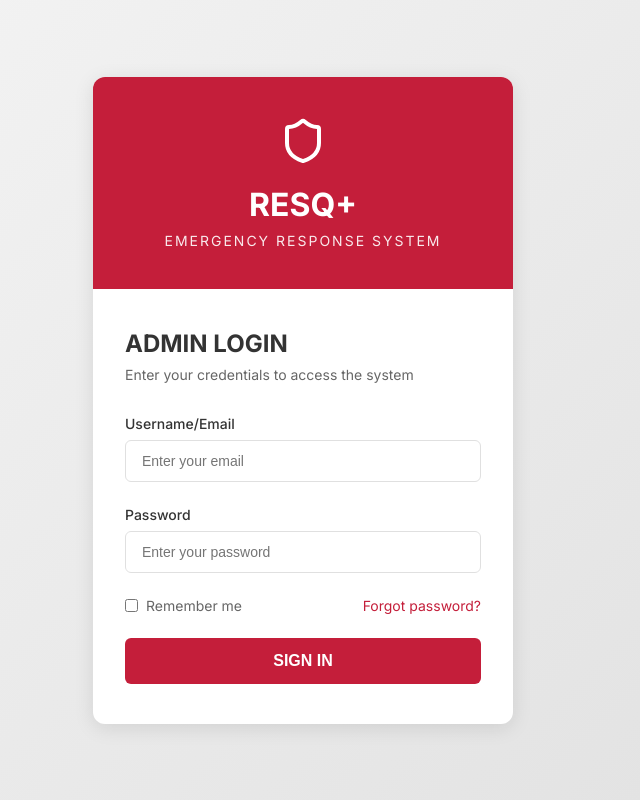
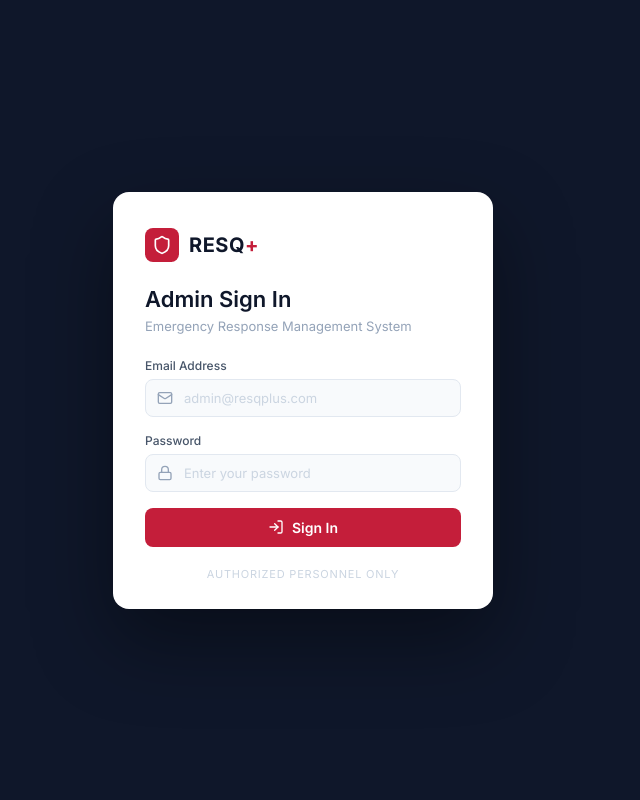
Before and after one commit to laibaaqeel/resqplus-admin, a React (Create React App) app: page /login in a window 1280 px wide. Shown: the whole page, without its empty margins (337-977 px from the left). Built offline with nearby package versions, Linux system fonts and the light colour scheme; no server answers.

Commit message:
login redesign

```diff
--- a/src/pages/Cameras.js
+++ b/src/pages/Cameras.js
@@ -204,7 +204,7 @@ await fetchCameras(); // refresh full list from DB
               <h3>{editingCamera ? 'Edit Camera' : 'Add New Camera'}</h3>
               <button onClick={() => setShowModal(false)}>×</button>
             </div>
-            <form onSubmit={handleSubmit}>
+            <form onSubmit={handleSubmit} onKeyDown={(e) => { if (e.key === 'Enter' && e.target.tagName === 'INPUT') e.preventDefault(); }}>
               <div className="form-group">
                 <label>Camera Name</label>
                 <input type="text" value={formData.name}
--- a/src/pages/Login.css
+++ b/src/pages/Login.css
@@ -3,129 +3,175 @@
   display: flex;
   justify-content: center;
   align-items: center;
-  background: linear-gradient(135deg, #f5f5f5 0%, #e0e0e0 100%);
+  background: #0F172A;
   padding: 20px;
 }
 
 .login-card {
   background: white;
-  border-radius: 12px;
-  box-shadow: 0 4px 20px rgba(0, 0, 0, 0.1);
-  overflow: hidden;
+  border-radius: 16px;
+  padding: 36px 32px 28px;
   width: 100%;
-  max-width: 420px;
+  max-width: 380px;
+  box-shadow: 0 32px 80px rgba(0, 0, 0, 0.4);
+  animation: cardIn 0.25s ease;
 }
 
-.login-header {
-  background: var(--primary-red);
-  color: white;
-  padding: 40px 20px;
-  text-align: center;
+@keyframes cardIn {
+  from { opacity: 0; transform: translateY(16px); }
+  to   { opacity: 1; transform: translateY(0); }
 }
 
-.login-header h1 {
-  font-size: 32px;
-  font-weight: bold;
-  margin: 16px 0 8px;
+/* Brand */
+.login-brand {
+  display: flex;
+  align-items: center;
+  gap: 10px;
+  margin-bottom: 24px;
 }
 
-.login-header p {
-  font-size: 14px;
-  letter-spacing: 2px;
-  opacity: 0.9;
+.brand-icon {
+  width: 34px;
+  height: 34px;
+  background: #C41E3A;
+  border-radius: 8px;
+  display: flex;
+  align-items: center;
+  justify-content: center;
+  flex-shrink: 0;
 }
 
-.login-body {
-  padding: 40px 32px;
+.brand-name {
+  font-size: 20px;
+  font-weight: 700;
+  color: #0F172A;
+  letter-spacing: 0.5px;
 }
 
-.login-body h2 {
-  font-size: 24px;
-  color: var(--text-dark);
-  margin-bottom: 8px;
+.brand-plus { color: #C41E3A; }
+
+/* Title */
+.login-title {
+  font-size: 22px;
+  font-weight: 600;
+  color: #0F172A;
+  margin: 0 0 6px;
 }
 
 .login-subtitle {
-  color: var(--text-light);
-  font-size: 14px;
-  margin-bottom: 32px;
+  font-size: 13px;
+  color: #94a3b8;
+  margin: 0 0 24px;
 }
 
-.form-group {
-  margin-bottom: 24px;
+/* Error */
+.login-error {
+  background: #fff1f2;
+  border: 1px solid #fecaca;
+  color: #dc2626;
+  padding: 10px 14px;
+  border-radius: 8px;
+  margin-bottom: 18px;
+  font-size: 13px;
+  line-height: 1.4;
 }
 
-.form-group label {
-  display: block;
-  margin-bottom: 8px;
-  color: var(--text-dark);
-  font-size: 14px;
-  font-weight: 500;
+/* Fields */
+.login-field {
+  margin-bottom: 16px;
 }
 
-.form-group input {
-  width: 100%;
-  padding: 12px 16px;
-  border: 1px solid var(--border-gray);
-  border-radius: 6px;
-  font-size: 14px;
-  transition: border-color 0.3s;
+.login-field label {
+  display: block;
+  font-size: 12px;
+  font-weight: 500;
+  color: #475569;
+  margin-bottom: 6px;
 }
 
-.form-group input:focus {
-  outline: none;
-  border-color: var(--primary-red);
+.input-wrapper {
+  position: relative;
+  display: flex;
+  align-items: center;
 }
 
-.form-footer {
-  display: flex;
-  justify-content: space-between;
-  align-items: center;
-  margin-bottom: 24px;
+.input-icon {
+  position: absolute;
+  left: 12px;
+  color: #94a3b8;
+  pointer-events: none;
+  flex-shrink: 0;
 }
 
-.remember-me {
+.login-field input {
+  width: 100%;
+  padding: 10px 12px 10px 38px;
+  border: 1px solid #e2e8f0;
+  border-radius: 8px;
+  font-size: 13px;
+  font-family: 'Inter', sans-serif;
+  color: #0F172A;
+  outline: none;
+  transition: border-color 0.2s, box-shadow 0.2s;
+  background: #f8fafc;
+  box-sizing: border-box;
+}
+
+.login-field input:focus {
+  border-color: #C41E3A;
+  box-shadow: 0 0 0 3px rgba(196, 30, 58, 0.08);
+  background: white;
+}
+
+.login-field input::placeholder { color: #cbd5e1; }
+
+/* Button */
+.login-btn {
+  width: 100%;
+  padding: 11px 16px;
+  background: #C41E3A;
+  color: white;
+  border: none;
+  border-radius: 8px;
+  font-size: 14px;
+  font-weight: 600;
+  font-family: 'Inter', sans-serif;
+  cursor: pointer;
   display: flex;
   align-items: center;
+  justify-content: center;
   gap: 8px;
-  font-size: 14px;
-  color: var(--text-light);
-  cursor: pointer;
+  margin-top: 8px;
+  transition: background 0.2s, transform 0.1s;
 }
 
-.remember-me input {
-  cursor: pointer;
+.login-btn:hover:not(:disabled) { background: #a01830; }
+.login-btn:active:not(:disabled) { transform: scale(0.99); }
+.login-btn:disabled { opacity: 0.7; cursor: not-allowed; }
+
+/* Spinner inside button */
+.login-spinner {
+  width: 16px;
+  height: 16px;
+  border: 2px solid rgba(255,255,255,0.35);
+  border-top-color: white;
+  border-radius: 50%;
+  animation: spin 0.7s linear infinite;
+  flex-shrink: 0;
 }
 
-.forgot-password {
-  color: var(--primary-red);
-  font-size: 14px;
-  text-decoration: none;
-}
+@keyframes spin { to { transform: rotate(360deg); } }
 
-.forgot-password:hover {
-  text-decoration: underline;
-}
-
-.login-btn {
-  width: 100%;
-  padding: 14px;
-  background: var(--primary-red);
-  color: white;
-  border: none;
-  border-radius: 6px;
-  font-size: 16px;
-  font-weight: 600;
-  cursor: pointer;
-  transition: background 0.3s;
-}
-
-.login-btn:hover {
-  background: var(--dark-red);
+/* Footer */
+.login-footer {
+  text-align: center;
+  font-size: 11px;
+  color: #cbd5e1;
+  margin-top: 20px;
+  text-transform: uppercase;
+  letter-spacing: 0.8px;
 }
 
 @media (max-width: 480px) {
-  .login-body {
-    padding: 32px 24px;
-  }
+  .login-card { padding: 28px 20px 22px; }
 }
--- a/src/pages/Login.js
+++ b/src/pages/Login.js
@@ -1,12 +1,11 @@
 import React, { useState } from 'react';
-import { Shield } from 'lucide-react';
+import { Shield, Mail, Lock, LogIn } from 'lucide-react';
 import './Login.css';
-import api from '../api/axios'; // ← import your axios instance
+import api from '../api/axios';
 
 function Login({ onLogin }) {
   const [email, setEmail] = useState('');
   const [password, setPassword] = useState('');
-  const [rememberMe, setRememberMe] = useState(false);
   const [loading, setLoading] = useState(false);
   const [error, setError] = useState('');
 
@@ -14,28 +13,19 @@ function Login({ onLogin }) {
     e.preventDefault();
     setError('');
     setLoading(true);
-
     try {
       const response = await api.post('/auth/login', { email, password });
-
       const { token, user } = response.data;
-
-      // Save token & user info
       localStorage.setItem('token', token);
       localStorage.setItem('user', JSON.stringify(user));
-
-      // Block non-admins
       if (user.role !== 'admin') {
         setError('Access denied. Admin accounts only.');
         localStorage.clear();
         return;
       }
-
-      onLogin(user); // pass user up to App.js
-
+      onLogin(user);
     } catch (err) {
-      const msg = err.response?.data?.message || 'Login failed. Check your credentials.';
-      setError(msg);
+      setError(err.response?.data?.message || 'Invalid email or password.');
     } finally {
       setLoading(false);
     }
@@ -44,73 +34,59 @@ function Login({ onLogin }) {
   return (
     <div className="login-container">
       <div className="login-card">
-        <div className="login-header">
-          <Shield size={48} color="white" />
-          <h1>RESQ+</h1>
-          <p>EMERGENCY RESPONSE SYSTEM</p>
+
+        <div className="login-brand">
+          <div className="brand-icon"><Shield size={20} color="white" /></div>
+          <span className="brand-name">RESQ<span className="brand-plus">+</span></span>
         </div>
 
-        <div className="login-body">
-          <h2>ADMIN LOGIN</h2>
-          <p className="login-subtitle">Enter your credentials to access the system</p>
+        <h2 className="login-title">Admin Sign In</h2>
+        <p className="login-subtitle">Emergency Response Management System</p>
 
-          {/* Show error if login fails */}
-          {error && (
-            <div style={{
-              background: '#ff000020',
-              border: '1px solid #ff4444',
-              color: '#ff4444',
-              padding: '10px 14px',
-              borderRadius: '6px',
-              marginBottom: '16px',
-              fontSize: '14px'
-            }}>
-              {error}
-            </div>
-          )}
+        {error && <div className="login-error">{error}</div>}
 
-          <form onSubmit={handleSubmit}>
-            <div className="form-group">
-              <label>Username/Email</label>
+        <form onSubmit={handleSubmit}>
+          <div className="login-field">
+            <label>Email Address</label>
+            <div className="input-wrapper">
+              <Mail size={16} className="input-icon" />
               <input
-                type="text"
-                placeholder="Enter your email"
+                type="email"
+                placeholder="admin@resqplus.com"
                 value={email}
                 onChange={(e) => setEmail(e.target.value)}
                 required
+                autoComplete="email"
               />
             </div>
+          </div>
 
-            <div className="form-group">
-              <label>Password</label>
+          <div className="login-field">
+            <label>Password</label>
+            <div className="input-wrapper">
+              <Lock size={16} className="input-icon" />
               <input
                 type="password"
                 placeholder="Enter your password"
                 value={password}
                 onChange={(e) => setPassword(e.target.value)}
                 required
+                autoComplete="current-password"
               />
             </div>
+          </div>
 
-            <div className="form-footer">
-              <label className="remember-me">
-                <input
-                  type="checkbox"
-                  checked={rememberMe}
-                  onChange={(e) => setRememberMe(e.target.checked)}
-                />
-                <span>Remember me</span>
-              </label>
-              <a href="#forgot" className="forgot-password">
-                Forgot password?
-              </a>
-            </div>
+          <button type="submit" className="login-btn" disabled={loading}>
+            {loading ? (
+              <span className="login-spinner" />
+            ) : (
+              <LogIn size={16} />
+            )}
+            {loading ? 'Signing in...' : 'Sign In'}
+          </button>
+        </form>
 
-            <button type="submit" className="login-btn" disabled={loading}>
-              {loading ? 'SIGNING IN...' : 'SIGN IN'}
-            </button>
-          </form>
-        </div>
+        <p className="login-footer">Authorized personnel only</p>
       </div>
     </div>
   );
--- a/src/pages/Organizations.js
+++ b/src/pages/Organizations.js
@@ -47,12 +47,11 @@ function Organizations() {
     e.preventDefault();
     try {
       if (editingOrg) {
-        const res = await api.put(`/organizations/${editingOrg.id}`, formData);
-        setOrganizations(organizations.map(o => o.id === editingOrg.id ? res.data : o));
+        await api.put(`/organizations/${editingOrg.id}`, formData);
       } else {
-        const res = await api.post('/organizations', formData);
-        setOrganizations([...organizations, res.data]);
+        await api.post('/organizations', formData);
       }
+      await fetchOrganizations();
       setShowModal(false);
       setEditingOrg(null);
       setFormData({ name: '', type: 'Hospital', phone: '', email: '', address: '' });
@@ -146,7 +145,7 @@ function Organizations() {
               <h3>{editingOrg ? 'Edit Organization' : 'Add New Organization'}</h3>
               <button onClick={() => setShowModal(false)}>×</button>
             </div>
-            <form onSubmit={handleSubmit}>
+            <form onSubmit={handleSubmit} onKeyDown={(e) => { if (e.key === 'Enter' && e.target.tagName === 'INPUT') e.preventDefault(); }}>
               <div className="form-group">
                 <label>Organization Name</label>
                 <input type="text" value={formData.name}
--- a/src/pages/Users.js
+++ b/src/pages/Users.js
@@ -198,7 +198,7 @@ function Users() {
               <h3>{editingUser ? 'Edit User' : 'Add New User'}</h3>
               <button onClick={() => setShowModal(false)}>×</button>
             </div>
-            <form onSubmit={handleSubmit}>
+            <form onSubmit={handleSubmit} onKeyDown={(e) => { if (e.key === 'Enter' && e.target.tagName === 'INPUT') e.preventDefault(); }}>
               <div className="form-group">
                 <label>Full Name</label>
                 <input type="text" value={formData.name} onChange={(e) => setFormData({...formData, name: e.target.value})} required />
```
